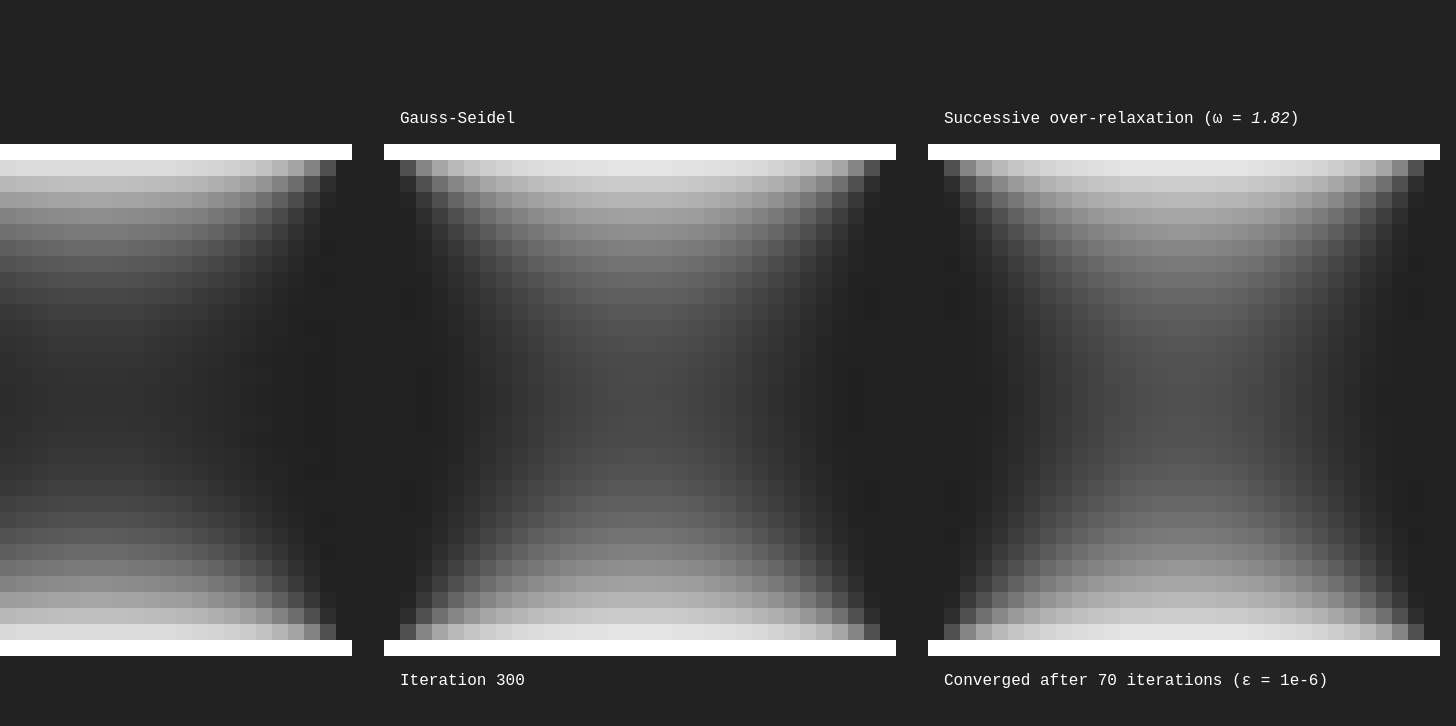
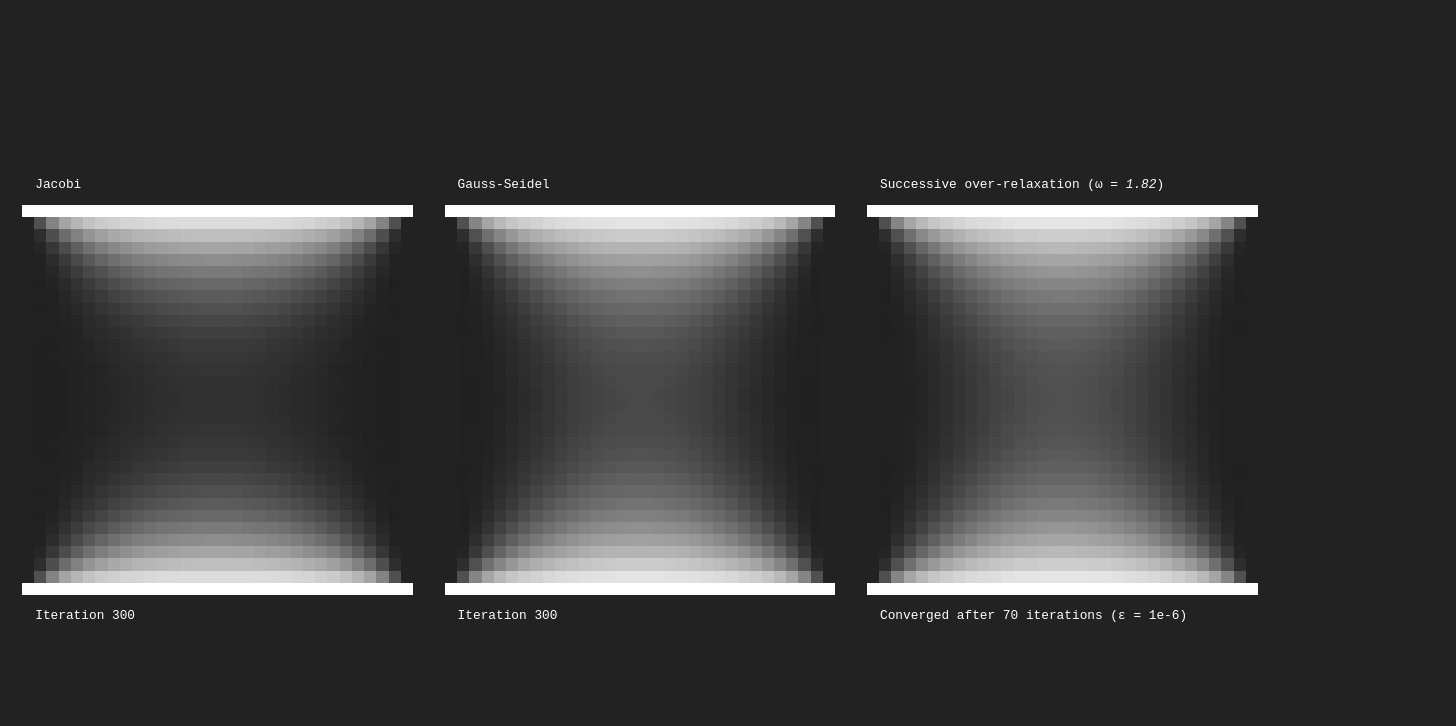
Before and after one commit to chunnoo/iterativeMethods, a website: page index.html in a window 1280 px wide. Shown: the whole page, 1456 px wide, since content can reach past the window. Drawn offline with Linux system fonts and the light colour scheme.

Commit message:
make canvas and font size dependent on window size

```diff
--- a/css/main.css
+++ b/css/main.css
@@ -27,13 +27,14 @@ body {
 }
 
 .subWrapper p {
+  font-size: 1vw;
   padding-left: 1em;
   color: white;
   font-family: monospace, monospace;
 }
 
 canvas {
-  width: 512px;
-  height: 512px;
+  width: calc(33vw - 2em);
+  height: calc(33vw - 2em);
   image-rendering: pixelated;
 }
```
